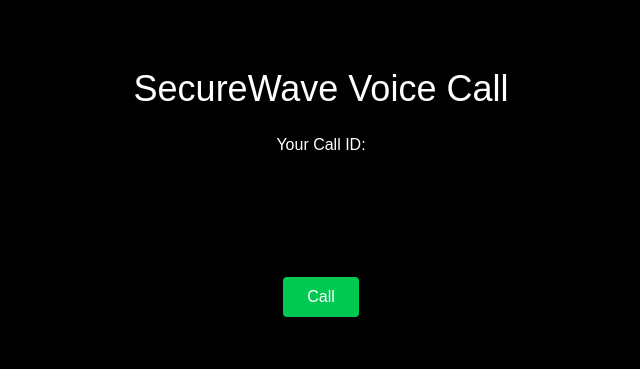
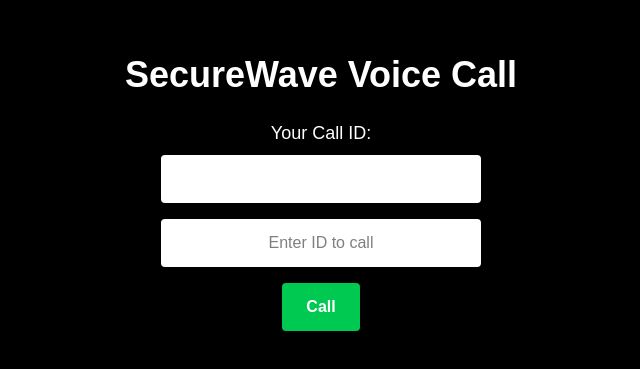
Before and after one commit to Naren-lab/securewave-frontend, a Next.js app: page /calls in a window 1280 px wide. Shown: the part 207-576 px from the top of the page, without its empty margins (319-959 px from the left). Built offline with nearby package versions, Linux system fonts and the light colour scheme; no server answers.

Commit message:
fix voice call UI visibility

```diff
--- a/app/calls/page.tsx
+++ b/app/calls/page.tsx
@@ -9,7 +9,6 @@ const socket = io(
 );
 
 export default function VoiceCallPage() {
-  // FIXED typing
   const [stream, setStream] =
     useState<MediaStream | null>(null);
 
@@ -19,7 +18,6 @@ export default function VoiceCallPage() {
   const [idToCall, setIdToCall] =
     useState("");
 
-  // FIXED typing
   const myAudio =
     useRef<HTMLAudioElement | null>(null);
 
@@ -88,20 +86,22 @@ export default function VoiceCallPage() {
 
   return (
     <div className="h-screen bg-black text-white flex flex-col justify-center items-center">
-      <h1 className="text-4xl mb-6">
+      <h1 className="text-4xl mb-6 font-bold">
         SecureWave Voice Call
       </h1>
 
-      <p className="mb-2">
+      <p className="mb-2 text-lg">
         Your Call ID:
       </p>
 
+      {/* Fixed visibility */}
       <input
         value={me}
         readOnly
-        className="text-black p-2 rounded mb-4 w-80"
+        className="bg-white text-black p-3 rounded mb-4 w-80 text-center font-bold"
       />
 
+      {/* Fixed visibility */}
       <input
         placeholder="Enter ID to call"
         value={idToCall}
@@ -110,12 +110,12 @@ export default function VoiceCallPage() {
             e.target.value
           )
         }
-        className="text-black p-2 rounded mb-4 w-80"
+        className="bg-white text-black p-3 rounded mb-4 w-80 text-center"
       />
 
       <button
         onClick={callUser}
-        className="bg-green-500 px-6 py-2 rounded"
+        className="bg-green-500 px-6 py-3 rounded text-white font-bold hover:bg-green-600"
       >
         Call
       </button>
```
